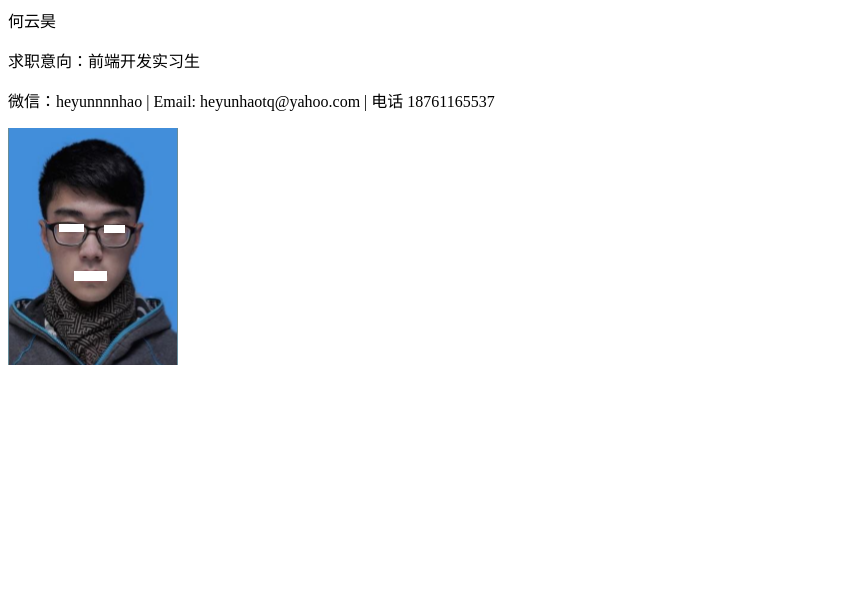
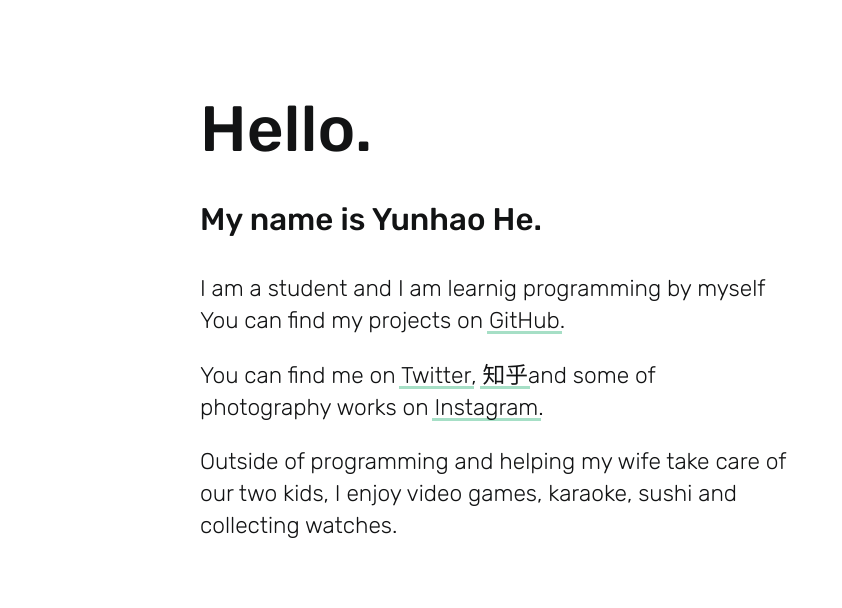
Before and after one commit to heyunnnnhao/NeumorphicCalculator, a plain HTML site: page index.html in a window 1280 px wide. Shown: the whole page, without its empty margins (0-842 px from the left). Drawn offline with Linux system fonts and the light colour scheme.

Commit message:
update(not copying)

```diff
--- a/index.html
+++ b/index.html
@@ -1,21 +1,34 @@
+
+<!DOCTYPE html>
 <html lang="en">
-  <head>
-    <meta charset="UTF-8" />
-    <meta name="viewport" content="width=device-width, initial-scale=1.0" />
-    <link rel="stylesheet" href="scss/style.css" />
-    <script src="script.js" defer></script>
-    <title>Yunhao He</title>
-  </head>
-  <body>
-    <div class="top">
-      何云昊
-      <p>求职意向：前端开发实习生</p>
-      <p>微信：heyunnnnhao | Email: heyunhaotq@yahoo.com | 电话 18761165537</p>
-      <img src="assets/myface.png" alt="">
-    </div>
-
-    <div>
-
-    </div>
-  </body>
+<head>
+  <meta charset="utf-8" />
+  <meta http-equiv="X-UA-Compatible" content="IE=edge">
+  <title>Evan You</title>
+  <meta name="viewport" content="width=device-width, initial-scale=1">
+  <link href="https://fonts.googleapis.com/css?family=Rubik:300,500,700" rel="stylesheet">
+ <link rel="stylesheet" href="scss/style.css">
+</head>
+<body>
+  <h1>Hello.</h1>
+  <p style="font-weight:500; font-size:2.2em">
+    My name is Yunhao He.
+  </p>
+  <p>
+    I am a student and I am learnig programming by myself
+    You can find my projects on
+    <a href="https://github.com/heyunnnnhao" target="_blank">GitHub</a>.
+  </p>
+  <p>
+    You can find me on
+    <a href="https://twitter.com/heyunhao" target="_blank">Twitter</a>,
+    <a href="https://www.zhihu.com/people/numb-8-49" target="_blank">知乎</a>and some of photography works on
+    <a href="https://www.instagram.com/heyunnnnhao/" target="_blank">Instagram</a>.
+  </p>
+  </p>
+  <p>
+    Outside of programming and helping my wife take care of our two kids,
+    I enjoy video games, karaoke, sushi and collecting watches.
+  </p>
+</body>
 </html>
--- a/scss/style.scss
+++ b/scss/style.scss
@@ -1,4 +1,38 @@
-.top {
-  img {
+body {
+  font-family: 'Rubik', -apple-system, BlinkMacSystemFont, 'Segoe UI', Roboto,
+    Oxygen, Ubuntu, Cantarell, 'Open Sans', 'Helvetica Neue', sans-serif;
+  font-size: calc(10px + 0.33vw);
+  -webkit-font-smoothing: antialiased;
+  padding: 5vh 15vw;
+  color: #121314;
+  h1 {
+    font-size: 4.5em;
+    font-weight: 500;
+    margin-bottom: 0;
+  }
+  p {
+    font-size: 1.6em;
+    font-weight: 300;
+    line-height: 1.4;
+    max-width: 26em;
+    a {
+      text-decoration: none;
+      color: #121314;
+      position: relative;
+    }
+    a:after {
+      content: '';
+      position: absolute;
+      z-index: -1;
+      top: 90%;
+      left: -0.1em;
+      right: -0.1em;
+      bottom: 0;
+      transition: top 200ms cubic-bezier(0, 0.8, 0.13, 1);
+      background-color: rgba(79, 192, 141, 0.5);
+    }
+    a:hover:after {
+      top: 0%;
+    }
   }
 }
```
Also changed, not shown: scss/style.css, 1 other file.
